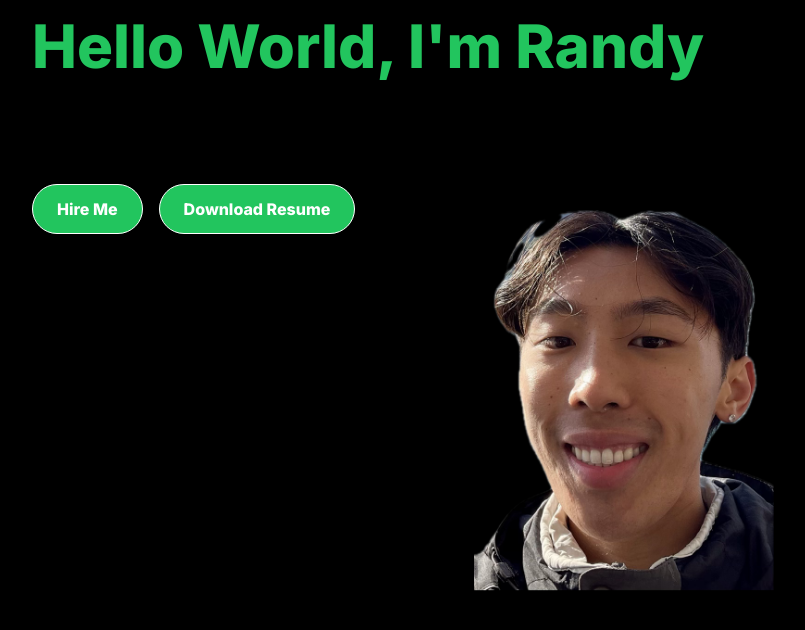
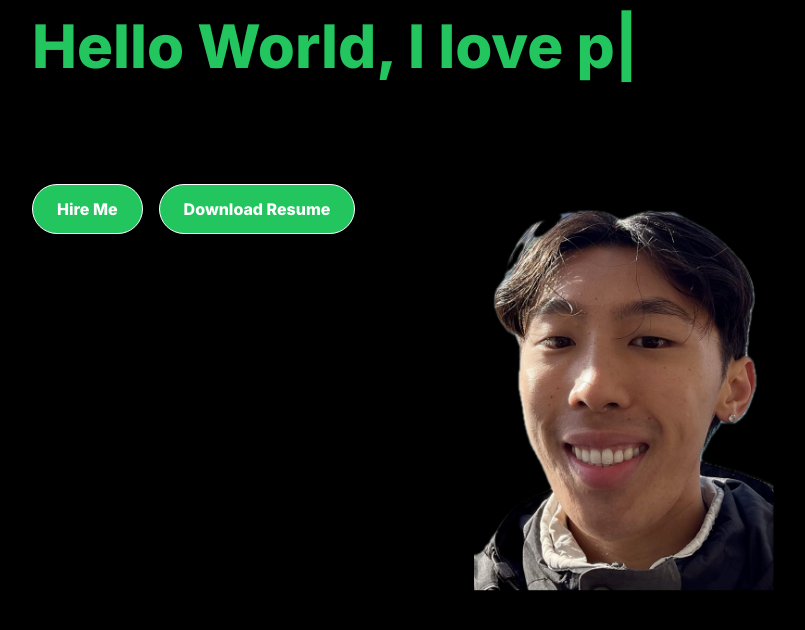
Before and after one commit to randyydoo/web_app, a Next.js app: page / in a window 1280 px wide. Shown: the top 630 px of the page, without its empty margins (16-821 px from the left). Built offline with nearby package versions, Linux system fonts and the light colour scheme.

Commit message:
added text animation

```diff
--- a/app/components/Bio.jsx
+++ b/app/components/Bio.jsx
@@ -1,14 +1,34 @@
+"use client";
 import React from 'react'
 import Image from 'next/image';
+import { TypeAnimation } from 'react-type-animation';
+
+
+
+
+
+
+
 const bio = () => {
     return (
         <section>
             <div className='grid grid-cols-1 sm:grid-col-12'>
                 <div className='col-span-7 place-self-center text-center sm:text-left'>
-                        <h1 className="text-green-500 mb-4 text-4xl sm:text-5xl lg:text-6xl font-extrabold">
-                            Hello World, I'm Randy
-                        </h1>
-                    <p className="text-white-400 text-base text-lg mb-6 lg:text-xl">
+                    <h1 className="text-green-500 mb-4 text-4xl sm:text-5xl lg:text-6xl font-extrabold">
+                        <TypeAnimation
+                            sequence={[
+                                // Same substring at the start will only be typed out once, initially
+                                "Hello World, I'm Randy Do",
+                                1000,
+                                "Hello World, I love problem solving",
+                                1000
+                            ]}
+                            wrapper="span"
+                            speed={50}
+                            repeat={Infinity}
+                        />
+                    </h1>
+                    <p className="text-white-400 text-lg mb-6 lg:text-xl">
                         I am currently a junior at California State University,
                         Fullerton with intrests in algorithmic
                         problem solving, AI/ML, and web development.
```
Also changed, not shown: package.json (+5 -4 lines), 1 other file (tests, documents, lock files or other folders).
